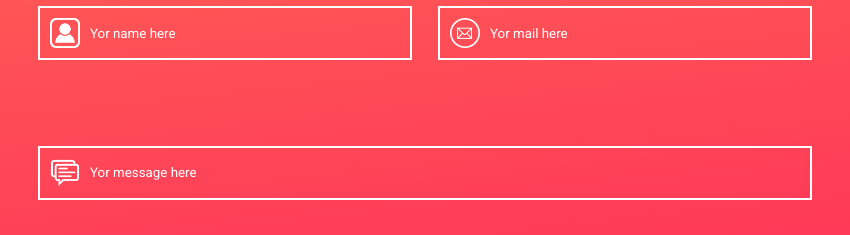
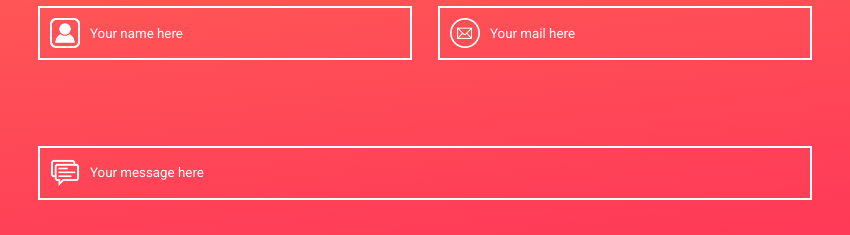
Before and after one commit to Sunrise-1337/HW-13, a plain HTML site: page index.html in a window 1280 px wide. Shown: the part 4208-4443 px from the top of the page, 215-1065 px from the left. Drawn offline with Linux system fonts and the light colour scheme.

Commit message:
second commit

```diff
--- a/index.html
+++ b/index.html
@@ -183,17 +183,17 @@
             <form class="sixth-screen-form" action="#">
                 <div class="sixth-screen-upper-form">
                     <div class="upper-form-wrapper">
-                        <input class="sixth-screen-name form-field" placeholder="Yor name here" type="text">
+                        <input class="sixth-screen-name form-field" placeholder="Your name here" type="text">
                         <span class="icon"></span>
                     </div>
                     <div class="upper-form-wrapper">
-                        <input class="sixth-screen-mail form-field" placeholder="Yor mail here" type="email">
+                        <input class="sixth-screen-mail form-field" placeholder="Your mail here" type="email">
                         <span class="icon icon-2"></span>
                     </div>
                 </div>
                 <div class="sixth-screen-lower-form">
                     <div class="lower-form-wrapper">
-                        <textarea class="sixth-screen-mes form-field" placeholder="Yor message here" name="message" id=""></textarea>
+                        <textarea class="sixth-screen-mes form-field" placeholder="Your message here" name="message" id=""></textarea>
                         <span class="icon icon-3"></span>
                     </div>
                 </div>
```
